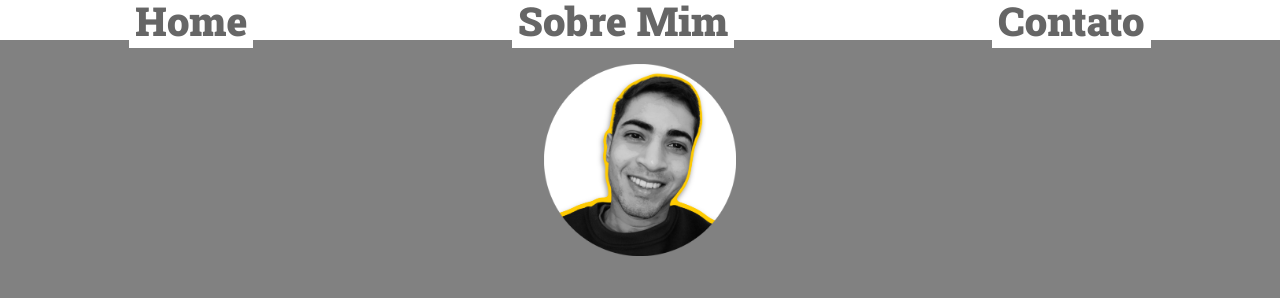
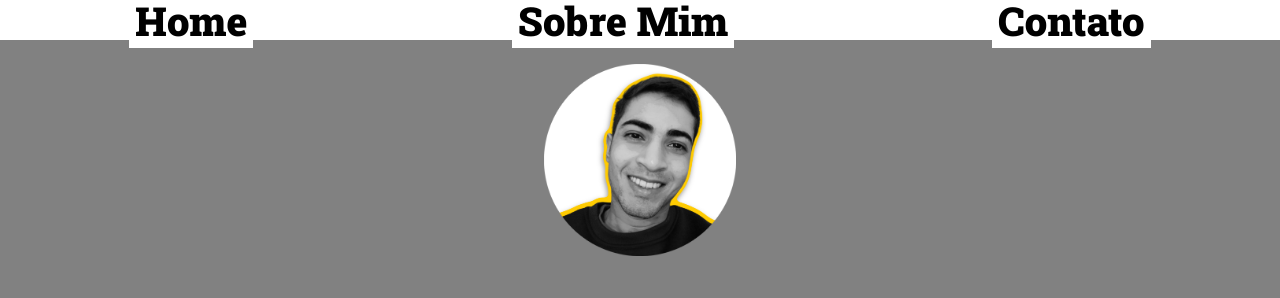
Before and after one commit to Edinaildo/Desafio-Final, a plain HTML site: page index.html in a window 1280 px wide. Shown: the top 298 px of the page. Drawn offline with Linux system fonts and the light colour scheme.

Commit message:
mudei a cor dos botões

```diff
--- a/css/style.css
+++ b/css/style.css
@@ -31,7 +31,7 @@ body {
   font-family: "Roboto Slab", serif;
   font-weight: 900;
   cursor: pointer;
-  color: #666666;
+  color: black;
 }
 
 .icon {
```
